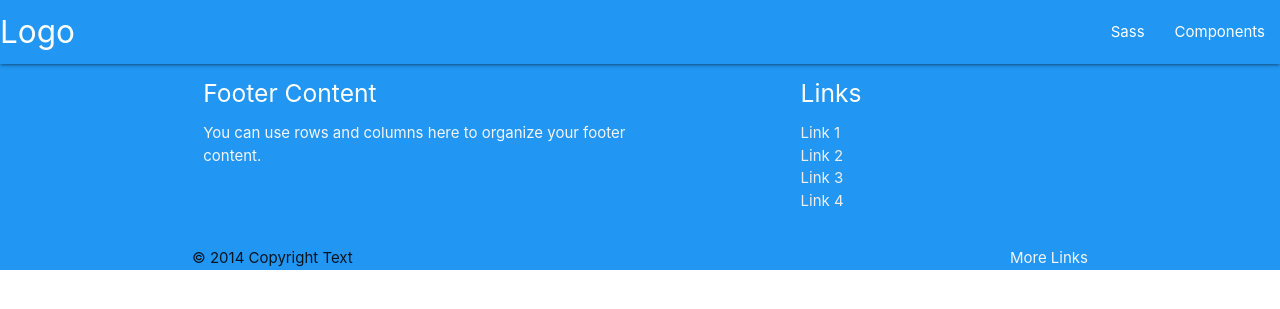
After one commit to dnetochaves/django2.0, a Django app: template templates/base.html in a window 1280 px wide. The commit adds this page. Shown: the top 309 px of the page. Run offline with Django 3.2, Linux system fonts and the light colour scheme; the template is opened without the code that fills it, so the values that code supplies are empty.

Commit message:
Inicio da criaçao da pagina inicial

```diff
--- /dev/null
+++ b/templates/base.html
@@ -0,0 +1,58 @@
+{% load static %}
+<!DOCTYPE html>
+<html lang="en">
+<head>
+    <meta charset="UTF-8">
+    <meta name="viewport" content="width=device-width, initial-scale=1.0">
+    <!--Import Google Icon Font-->
+    <link href="https://fonts.googleapis.com/icon?family=Material+Icons" rel="stylesheet">
+    <!--Import materialize.css-->
+    <link type="text/css" rel="stylesheet" href=" {% static "materialize/css/materialize.css" %} "  media="screen,projection"/>
+    <title>{% block title %} {% endblock %}</title>
+</head>
+<body>
+    <div class="navbar-fixed">
+        <nav>
+          <div class="nav-wrapper blue">
+            <a href="#!" class="brand-logo">Logo</a>
+            <ul class="right hide-on-med-and-down">
+              <li><a href="sass.html">Sass</a></li>
+              <li><a href="badges.html">Components</a></li>
+            </ul>
+          </div>
+        </nav>
+      </div>
+
+      {% block container %}
+      {% endblock %}
+
+      <footer class="page-foote blue">
+        <div class="container">
+          <div class="row">
+            <div class="col l6 s12">
+              <h5 class="white-text">Footer Content</h5>
+              <p class="grey-text text-lighten-4">You can use rows and columns here to organize your footer content.</p>
+            </div>
+            <div class="col l4 offset-l2 s12">
+              <h5 class="white-text">Links</h5>
+              <ul>
+                <li><a class="grey-text text-lighten-3" href="#!">Link 1</a></li>
+                <li><a class="grey-text text-lighten-3" href="#!">Link 2</a></li>
+                <li><a class="grey-text text-lighten-3" href="#!">Link 3</a></li>
+                <li><a class="grey-text text-lighten-3" href="#!">Link 4</a></li>
+              </ul>
+            </div>
+          </div>
+        </div>
+        <div class="footer-copyright">
+          <div class="container">
+          © 2014 Copyright Text
+          <a class="grey-text text-lighten-4 right" href="#!">More Links</a>
+          </div>
+        </div>
+      </footer>
+
+       <!--JavaScript at end of body for optimized loading-->
+       <script type="text/javascript" src="{% static "materialize/js/materialize.min.js" %}"></script>
+</body>
+</html>
```
Also changed, not shown: core/templates/core/core.html (+38 -32 lines), static/imagens/01.jpg (added), static/materialize/css/materialize.css.
